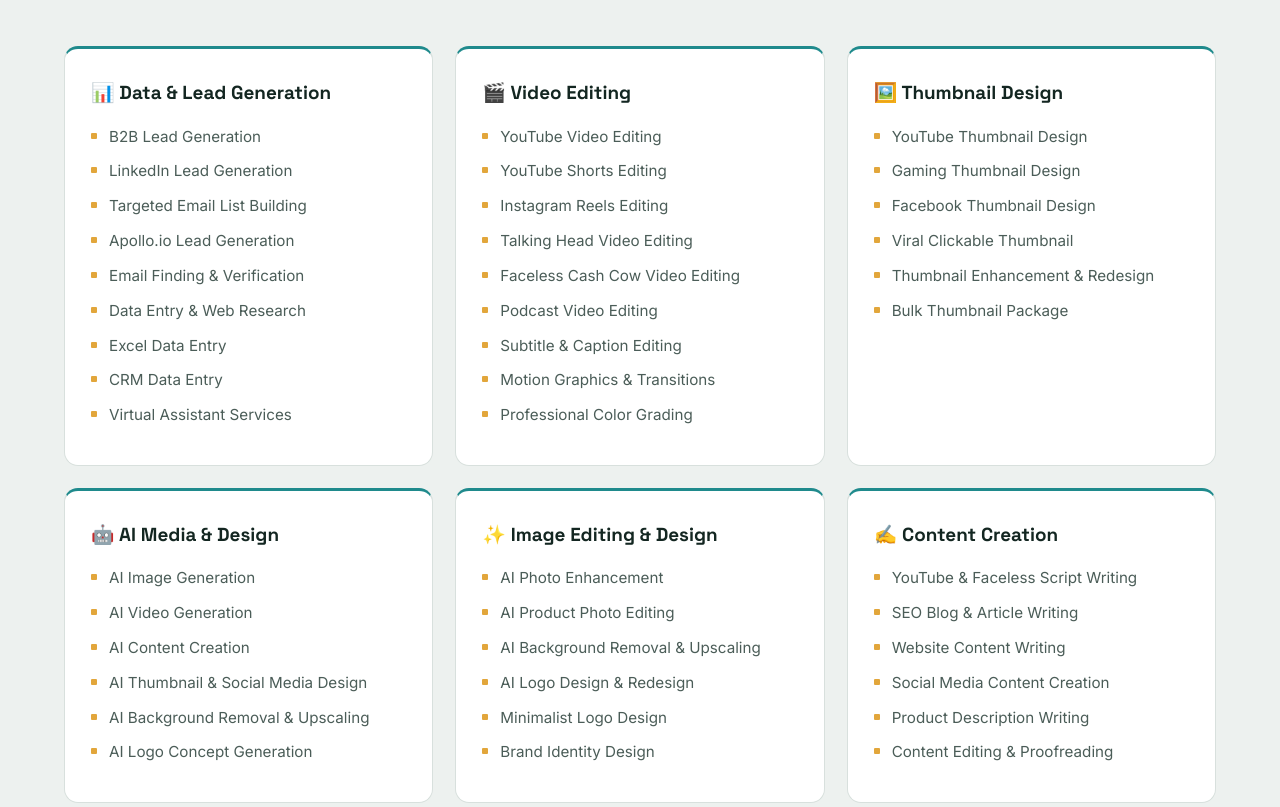
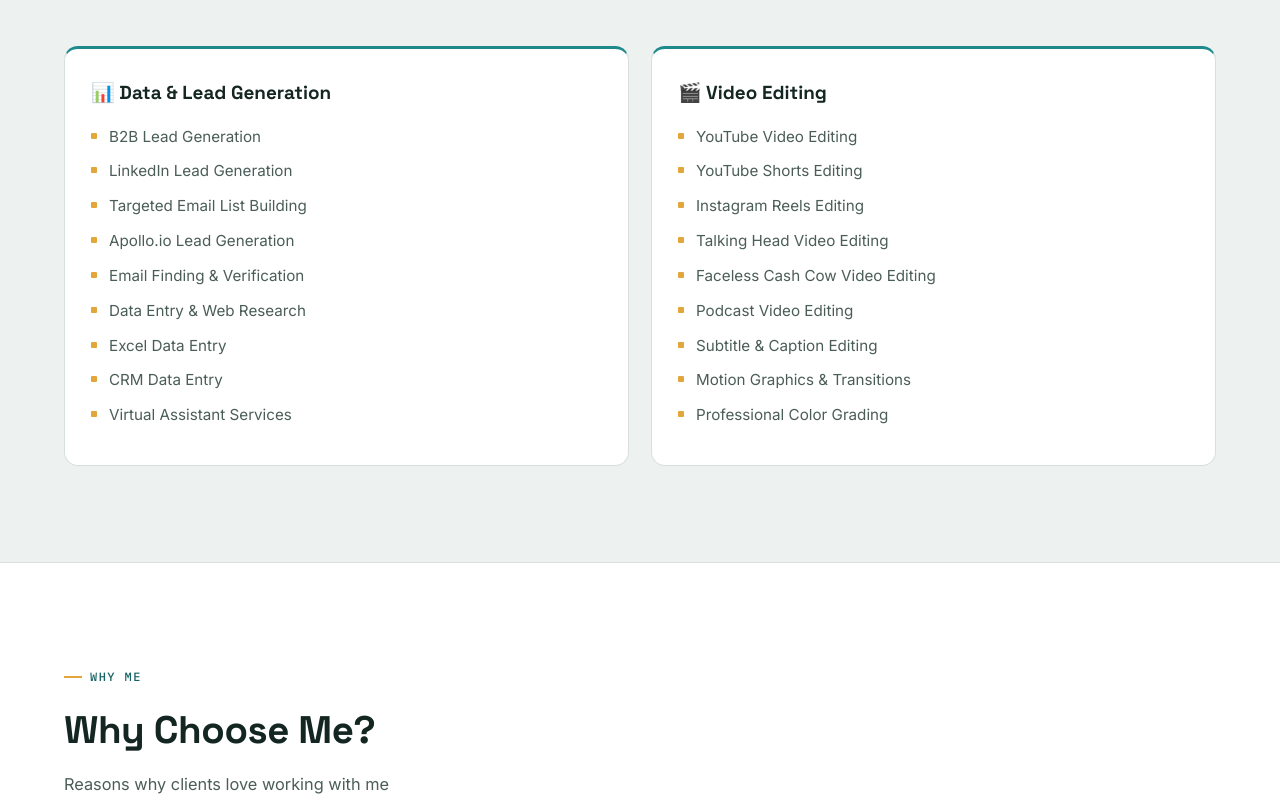
Before and after one commit to pervez-digital-services/pervez-digital-services.github.io, a plain HTML site: page index.html in a window 1280 px wide. Shown: the part 1860-2667 px from the top of the page. Drawn offline with Linux system fonts and the light colour scheme.

Commit message:
Remove unused service cards from index.html
Removed several service cards related to design and content creation.

```diff
--- a/index.html
+++ b/index.html
@@ -593,54 +593,6 @@ footer{background:var(--deep); color:#fff; padding:56px 20px 34px;}
         </ul>
       </div>
 
-      <div class="service-card">
-        <h3>🖼️ Thumbnail Design</h3>
-        <ul>
-          <li>YouTube Thumbnail Design</li>
-          <li>Gaming Thumbnail Design</li>
-          <li>Facebook Thumbnail Design</li>
-          <li>Viral Clickable Thumbnail</li>
-          <li>Thumbnail Enhancement &amp; Redesign</li>
-          <li>Bulk Thumbnail Package</li>
-        </ul>
-      </div>
-
-      <div class="service-card">
-        <h3>🤖 AI Media &amp; Design</h3>
-        <ul>
-          <li>AI Image Generation</li>
-          <li>AI Video Generation</li>
-          <li>AI Content Creation</li>
-          <li>AI Thumbnail &amp; Social Media Design</li>
-          <li>AI Background Removal &amp; Upscaling</li>
-          <li>AI Logo Concept Generation</li>
-        </ul>
-      </div>
-
-      <div class="service-card">
-        <h3>✨ Image Editing &amp; Design</h3>
-        <ul>
-          <li>AI Photo Enhancement</li>
-          <li>AI Product Photo Editing</li>
-          <li>AI Background Removal &amp; Upscaling</li>
-          <li>AI Logo Design &amp; Redesign</li>
-          <li>Minimalist Logo Design</li>
-          <li>Brand Identity Design</li>
-        </ul>
-      </div>
-
-      <div class="service-card">
-        <h3>✍️ Content Creation</h3>
-        <ul>
-          <li>YouTube &amp; Faceless Script Writing</li>
-          <li>SEO Blog &amp; Article Writing</li>
-          <li>Website Content Writing</li>
-          <li>Social Media Content Creation</li>
-          <li>Product Description Writing</li>
-          <li>Content Editing &amp; Proofreading</li>
-        </ul>
-      </div>
-
     </div>
   </div>
 </section>
```
